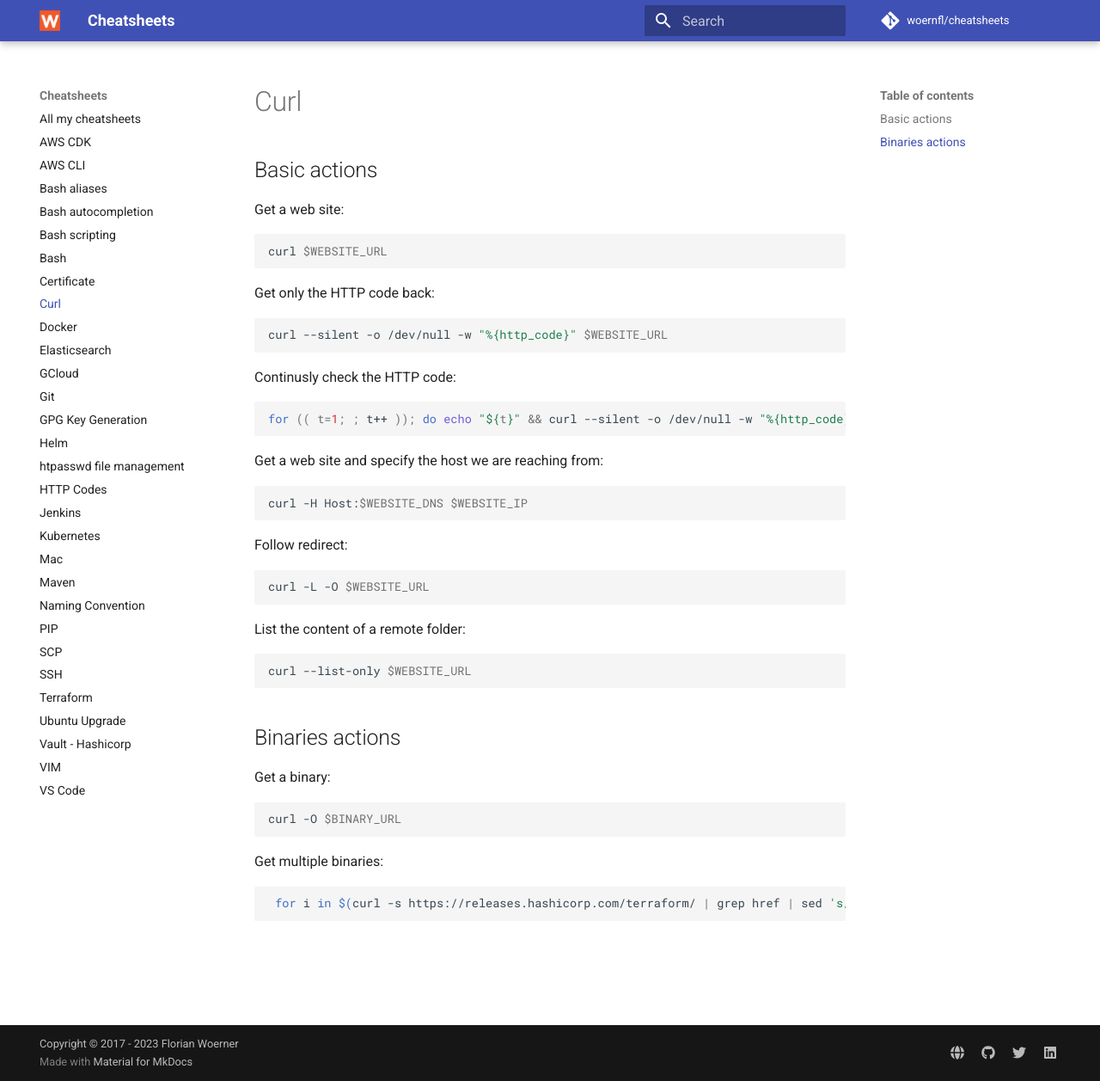
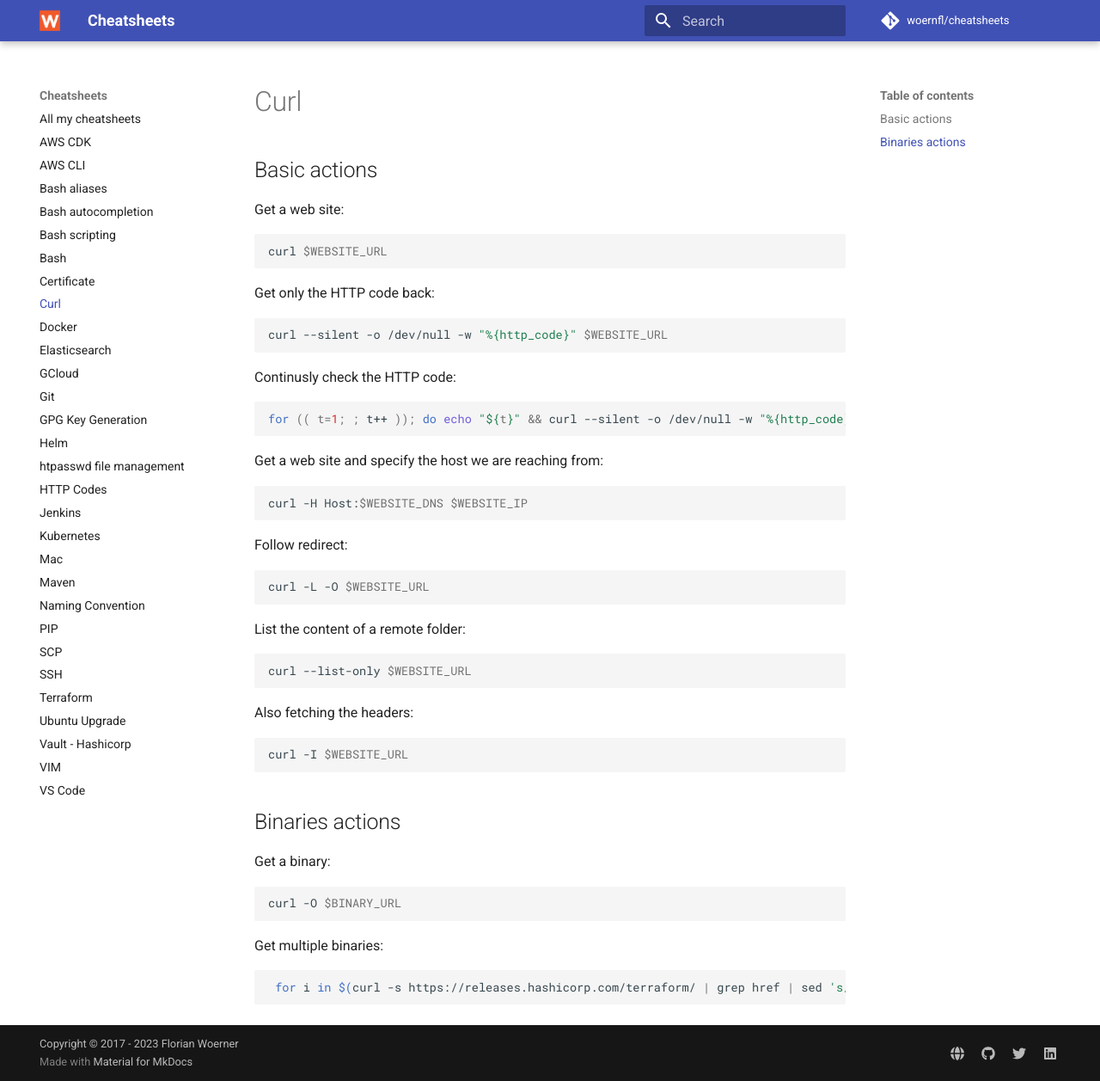
Before and after one commit to woernfl/cheatsheets, an MkDocs documentation site: the page built from docs/curl.md, in a window 1280 px wide and 1257 px high. Shown: the whole window at 86% size. Built offline with MkDocs 1.6.1 and Material for MkDocs 9.7.7, drawn with Linux system fonts in a browser that asks for light colours; comment, search, counter and statistics services are not loaded.

Commit message:
Update curl.md

````diff
--- a/docs/curl.md
+++ b/docs/curl.md
@@ -38,6 +38,12 @@ List the content of a remote folder:
 curl --list-only $WEBSITE_URL
 ```
 
+Also fetching the headers:
+
+```bash
+curl -I $WEBSITE_URL
+```
+
 ## Binaries actions
 
 Get a binary:
````
